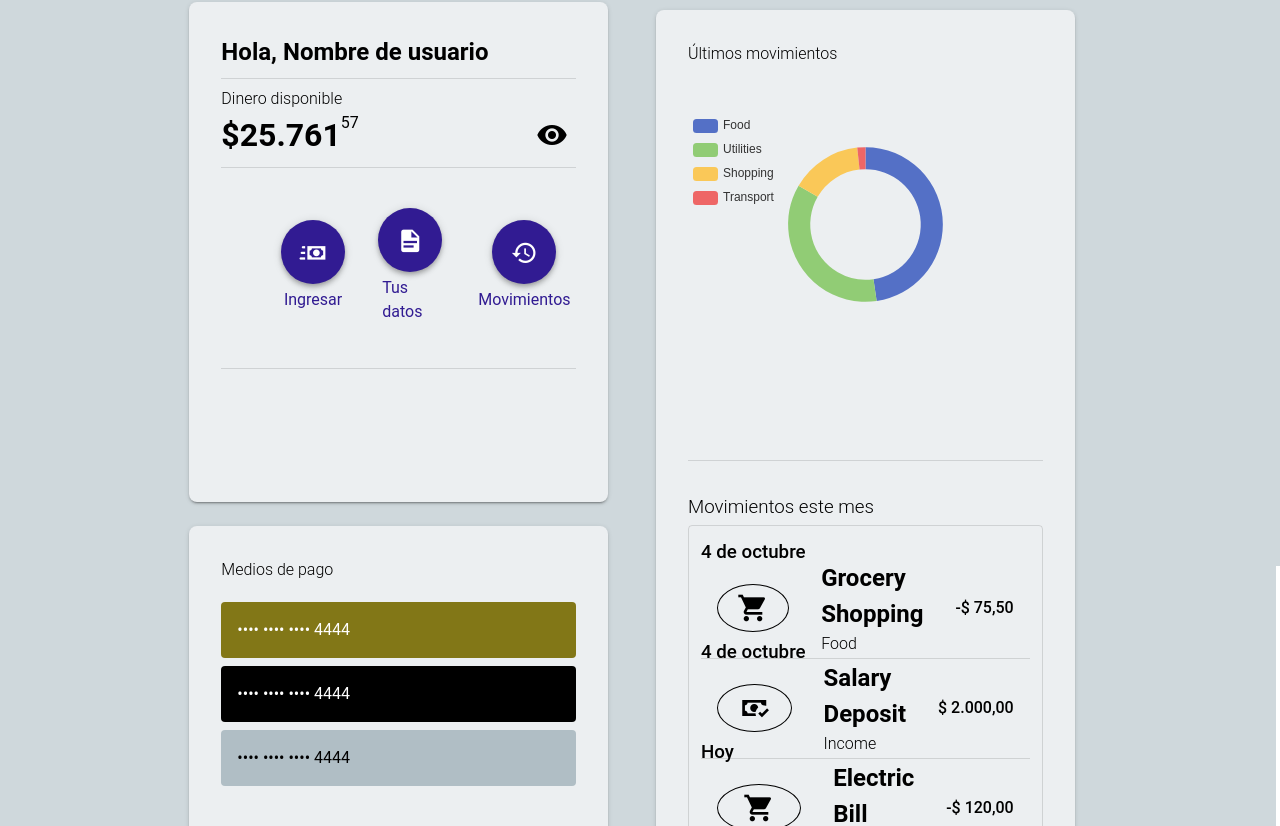
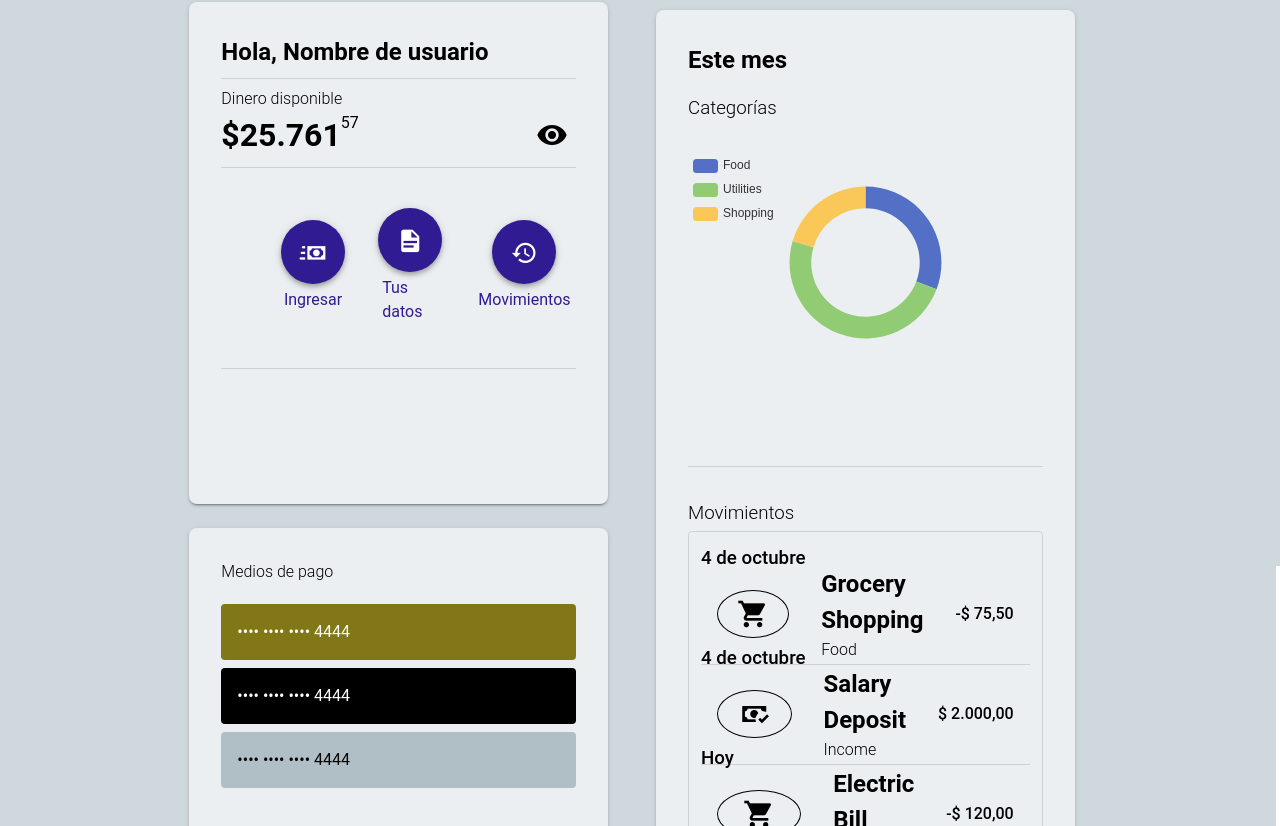
Before and after one commit to jicanta/HCI-Web, a Vue app in the folder HCI-Web/: page / in a window 1280 px wide. Shown: the part 234-1060 px from the top of the page. Built offline with nearby package versions, Linux system fonts and the light colour scheme.

Commit message:
Moviminetos este mes
Se añadio control de flujo para cuando no hay movimientos

```diff
--- a/HCI-Web/src/Pantallas/PantallaInicio.vue
+++ b/HCI-Web/src/Pantallas/PantallaInicio.vue
@@ -39,7 +39,7 @@
 
   const spendingByCategory = computed(() => {
     const categories = {};
-    recentTransactions.value.forEach(transaction => {
+    transactionsThisMonth.value.forEach(transaction => {
       if (transaction.amount < 0) {
         categories[transaction.category] = (categories[transaction.category] || 0) + Math.abs(transaction.amount);
       }
@@ -166,24 +166,36 @@
         <Section class="ma-3">
 
           <v-container class="inside-section">
-            <p class="font-weight-light text-colortext2 mb-4">Últimos movimientos</p>
-            <v-chart class="chart my-8 w-100 h-50" :option="chartOption" />
+            <h2 class="font-weight-bold text-colortext2 mb-4">Este mes</h2>
+
+            <h3 class="text-textcolor2 font-weight-light">Categorías</h3>
+
+            <v-chart class="chart mt-8 w-100 h-50" :option="chartOption" />
 
             <v-divider calss="my-2"/>
 
-            <h3 class="text-textcolor2 font-weight-light mt-8">Movimientos este mes</h3>
+            <h3 class="text-textcolor2 font-weight-light mt-8">Movimientos</h3>
 
             <v-container class="scrollable-container pa-1 h-50 mb-8 mt-1 border rounded">
+              <!-- Si no hay transacciones este mes -->
+              <template v-if="transactionsThisMonth.length === 0">
+                <p class="text-muted text-center">No hay movimientos este mes.</p>
+              </template>
+
+              <!-- Si hay transacciones-->
+              <template v-else>
                 <ListItem
                   v-for="transaction in transactionsThisMonth"
                   :key="transaction.id"
-                :icon="transaction.amount > 0 ? 'mdi-cash-check' : 'mdi-cart' "
+                  :icon="transaction.amount > 0 ? 'mdi-cash-check' : 'mdi-cart'"
                   :top="formatTransactionDate(transaction.date)"
                   :title="transaction.description"
                   :text="transaction.category"
                   :right="transaction.amount.toLocaleString('es-AR', { style: 'currency', currency: 'ARS' })"
                 />
+              </template>
             </v-container>
+
 
           </v-container>
         </Section>
--- a/HCI-Web/src/components/ListItem.vue
+++ b/HCI-Web/src/components/ListItem.vue
@@ -68,7 +68,7 @@
     .middle-container {
         display: flex;
         flex-direction: row;
-        justify-content: flex-start;
+        justify-content: space-between;
         padding: 0px;
         align-items: center;
     }
```
Lines whose indentation alone changed are shown as unchanged.
